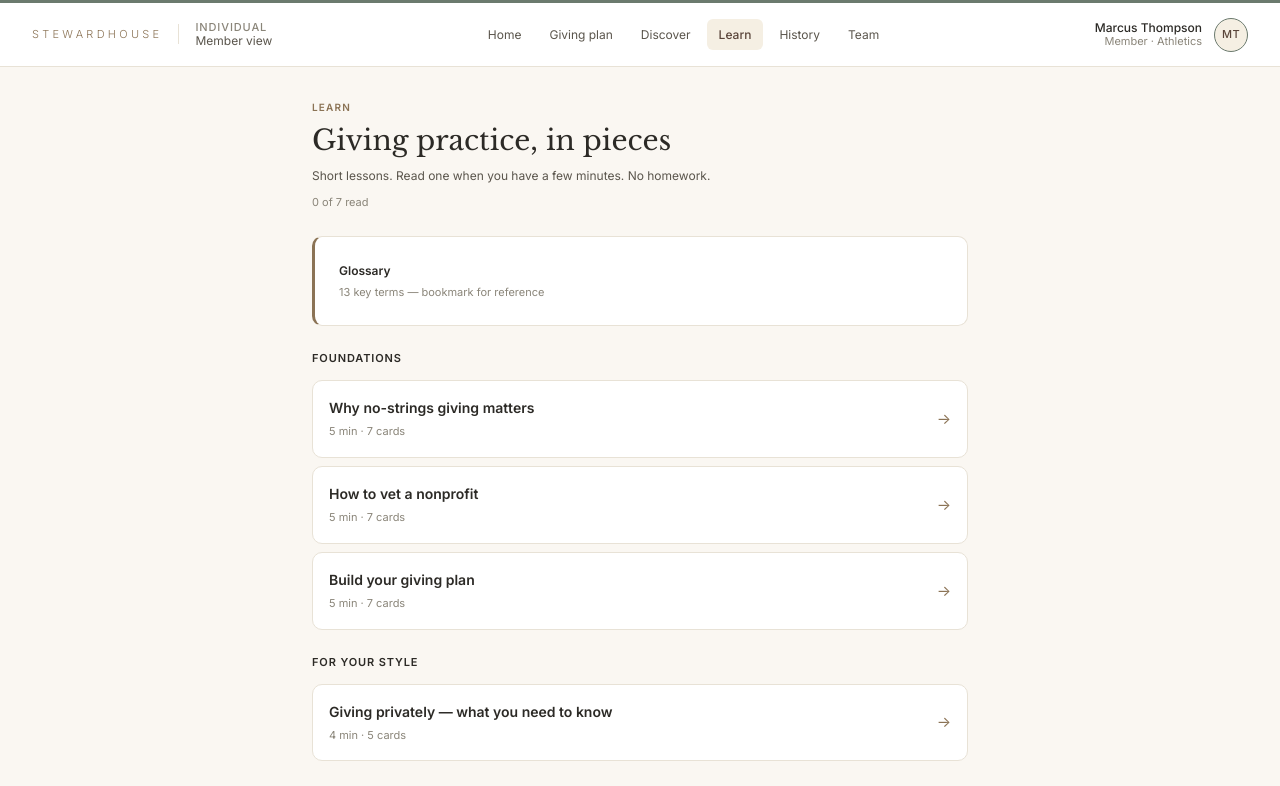
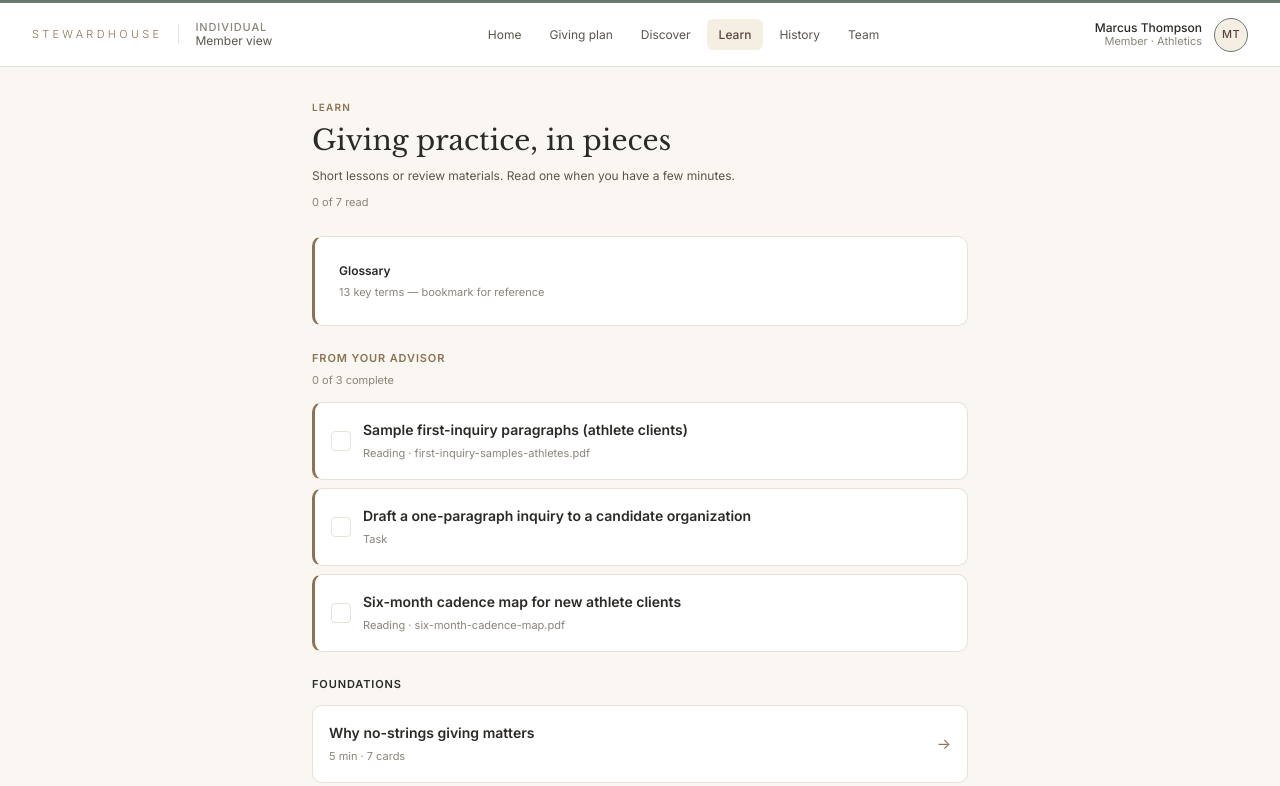
Before and after one commit to talabifaouzi/stewardhouse-app, a React (Vite) app: page /individual/learn in a window 1280 px wide. Shown: the top 786 px of the page. Built offline with nearby package versions, Linux system fonts and the light colour scheme.

Commit message:
Individual: advisor-assignments checklist (mock)

```diff
--- a/src/contexts/IntakeContext.jsx
+++ b/src/contexts/IntakeContext.jsx
@@ -32,6 +32,7 @@ const DEFAULT_STATE = {
   worldLabel: 'Athletics',
   gifts: defaultGifts,
   lessonsDone: [],
+  assignmentsDone: [],
 };
 
 const IntakeContext = createContext(null);
@@ -97,6 +98,7 @@ export function IntakeProvider({ children }) {
       worldLabel: 'Athletics',
       gifts: [],
       lessonsDone: [],
+      assignmentsDone: [],
     });
   };
 
@@ -123,6 +125,16 @@ export function IntakeProvider({ children }) {
     }));
   };
 
+  // Toggle an assignment's done state (two-way — client can uncheck)
+  const toggleAssignment = (id) => {
+    setState(prev => ({
+      ...prev,
+      assignmentsDone: prev.assignmentsDone.includes(id)
+        ? prev.assignmentsDone.filter(x => x !== id)
+        : [...prev.assignmentsDone, id],
+    }));
+  };
+
   return (
     <IntakeContext.Provider value={{
       ...state,
@@ -133,6 +145,7 @@ export function IntakeProvider({ children }) {
       loadDemo,
       addGift,
       markLessonDone,
+      toggleAssignment,
     }}>
       {children}
     </IntakeContext.Provider>
--- a/src/data/lessonsData.js
+++ b/src/data/lessonsData.js
@@ -151,3 +151,13 @@ export const GLOSSARY = [
   { term: 'GPS (Giving Policy Statement)', def: "Your personal giving compass, created through StewardHouse's Giving Studio. It captures your values, causes, geography, and preferences in your own words — then guides every giving decision you make." },
   { term: 'Trust-based philanthropy', def: "An approach to giving that centers trust between funders and organizations. It includes unrestricted funding, multi-year commitments, simplified reporting, and genuine relationship-building. It's not about blind trust — it's about building mutual accountability." },
 ];
+
+// Standalone client-side assignments fixture for the individual surface.
+// Titles mirror the advisor's seeded materials so the demo reads as connected,
+// but this is NOT linked to the advisor surface — it's a separate, hardcoded
+// list used to mock what an athlete might see "from their advisor".
+export const ADVISOR_ASSIGNMENTS = [
+  { id: 'asg-001', type: 'reading', title: 'Sample first-inquiry paragraphs (athlete clients)', fileName: 'first-inquiry-samples-athletes.pdf' },
+  { id: 'asg-002', type: 'task',    title: 'Draft a one-paragraph inquiry to a candidate organization', fileName: null },
+  { id: 'asg-003', type: 'reading', title: 'Six-month cadence map for new athlete clients', fileName: 'six-month-cadence-map.pdf' },
+];
--- a/src/surfaces/individual/Learn.jsx
+++ b/src/surfaces/individual/Learn.jsx
@@ -2,10 +2,10 @@ import { useState } from 'react';
 import { Card } from '../../components/Card.jsx';
 import { Button } from '../../components/Button.jsx';
 import { useIntake } from '../../contexts/IntakeContext.jsx';
-import { UNIVERSAL_LESSONS, ATHLETICS_LESSONS, VISIBILITY_LESSONS, GLOSSARY } from '../../data/lessonsData.js';
+import { UNIVERSAL_LESSONS, ATHLETICS_LESSONS, VISIBILITY_LESSONS, GLOSSARY, ADVISOR_ASSIGNMENTS } from '../../data/lessonsData.js';
 
 export default function Learn() {
-  const { lessonsDone, markLessonDone, answers } = useIntake();
+  const { lessonsDone, markLessonDone, assignmentsDone, toggleAssignment, answers } = useIntake();
   const [activeLesson, setActiveLesson] = useState(null);
   const [showGlossary, setShowGlossary] = useState(false);
 
@@ -21,6 +21,7 @@ export default function Learn() {
 
   const allLessons = sections.flatMap(s => s.lessons);
   const completedCount = allLessons.filter(l => lessonsDone.includes(l.id)).length;
+  const assignmentsDoneCount = ADVISOR_ASSIGNMENTS.filter(a => assignmentsDone.includes(a.id)).length;
 
   // Reader view — drill into one lesson's cards
   if (activeLesson) {
@@ -71,7 +72,7 @@ export default function Learn() {
         marginBottom: 'var(--sh-space-2)',
         lineHeight: 1.55,
       }}>
-        Short lessons. Read one when you have a few minutes. No homework.
+        Short lessons or review materials. Read one when you have a few minutes.
       </p>
       <p style={{
         fontSize: 'var(--sh-text-xs)',
@@ -106,6 +107,35 @@ export default function Learn() {
           {GLOSSARY.length} key terms — bookmark for reference
         </p>
       </Card>
+
+      {/* From your advisor — standalone client-side assignments mock */}
+      <div style={{ marginBottom: 'var(--sh-space-6)' }}>
+        <p style={{
+          fontSize: '11px',
+          fontWeight: 600,
+          color: 'var(--sh-bronze)',
+          textTransform: 'uppercase',
+          letterSpacing: '0.08em',
+          marginBottom: '4px',
+        }}>
+          From your advisor
+        </p>
+        <p style={{
+          fontSize: 'var(--sh-text-xs)',
+          color: 'var(--sh-text-muted)',
+          marginBottom: 'var(--sh-space-3)',
+        }}>
+          {assignmentsDoneCount} of {ADVISOR_ASSIGNMENTS.length} complete
+        </p>
+        {ADVISOR_ASSIGNMENTS.map(assignment => (
+          <AssignmentRow
+            key={assignment.id}
+            assignment={assignment}
+            done={assignmentsDone.includes(assignment.id)}
+            onToggle={() => toggleAssignment(assignment.id)}
+          />
+        ))}
+      </div>
 
       {sections.map(section => (
         <div key={section.label} style={{ marginBottom: 'var(--sh-space-6)' }}>
@@ -198,6 +228,77 @@ function LessonRow({ lesson, done, onOpen }) {
       }}>
         →
       </span>
+    </div>
+  );
+}
+
+function AssignmentRow({ assignment, done, onToggle }) {
+  const typeLabel = assignment.type === 'reading' ? 'Reading' : 'Task';
+  const meta = assignment.type === 'reading' && assignment.fileName
+    ? `${typeLabel} · ${assignment.fileName}`
+    : typeLabel;
+  const handleKey = (e) => {
+    if (e.key === 'Enter' || e.key === ' ') {
+      e.preventDefault();
+      onToggle();
+    }
+  };
+  return (
+    <div
+      onClick={onToggle}
+      onKeyDown={handleKey}
+      role="checkbox"
+      aria-checked={done}
+      tabIndex={0}
+      style={{
+        background: 'var(--sh-card)',
+        borderRadius: 'var(--sh-radius-lg)',
+        border: `1px solid ${done ? 'var(--sh-bronze-border)' : 'var(--sh-card-border)'}`,
+        borderLeft: '3px solid var(--sh-bronze)',
+        padding: 'var(--sh-space-4)',
+        marginBottom: 'var(--sh-space-2)',
+        cursor: 'pointer',
+        display: 'flex',
+        alignItems: 'center',
+        gap: 'var(--sh-space-3)',
+        transition: 'all 150ms ease',
+      }}
+    >
+      <span
+        aria-hidden="true"
+        style={{
+          display: 'inline-flex',
+          alignItems: 'center',
+          justifyContent: 'center',
+          width: 20,
+          height: 20,
+          borderRadius: 4,
+          border: `1px solid ${done ? 'var(--sh-bronze)' : 'var(--sh-card-border)'}`,
+          background: done ? 'var(--sh-bronze)' : 'transparent',
+          color: 'white',
+          fontSize: 'var(--sh-text-xs)',
+          fontWeight: 700,
+          flexShrink: 0,
+        }}
+      >
+        {done ? '✓' : ''}
+      </span>
+      <div style={{ flex: 1 }}>
+        <p style={{
+          fontSize: 'var(--sh-text-base)',
+          fontWeight: 600,
+          color: 'var(--sh-text-primary)',
+          marginBottom: '4px',
+        }}>
+          {assignment.title}
+        </p>
+        <p style={{
+          fontSize: 'var(--sh-text-xs)',
+          color: 'var(--sh-text-muted)',
+        }}>
+          {meta}
+        </p>
+      </div>
     </div>
   );
 }
```
